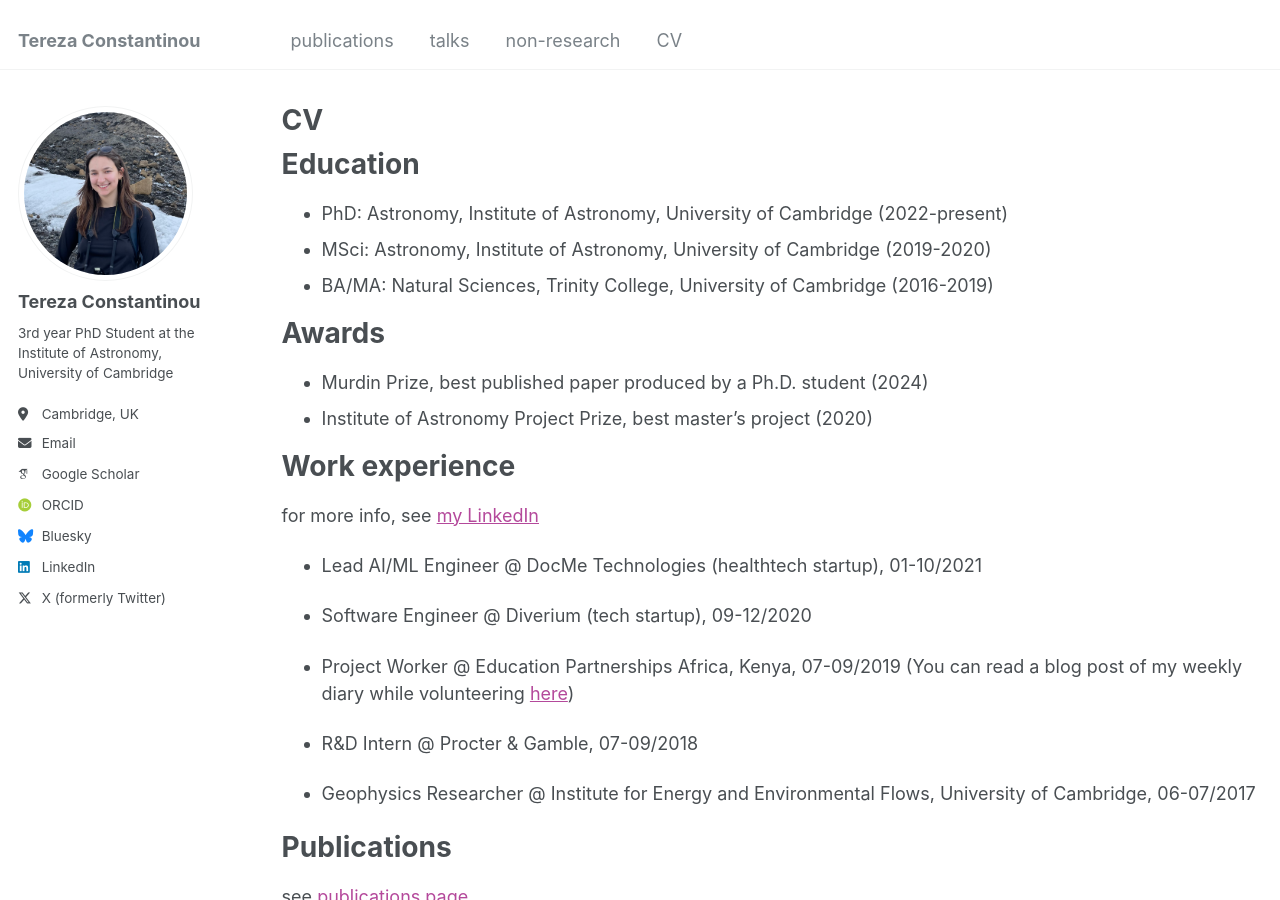
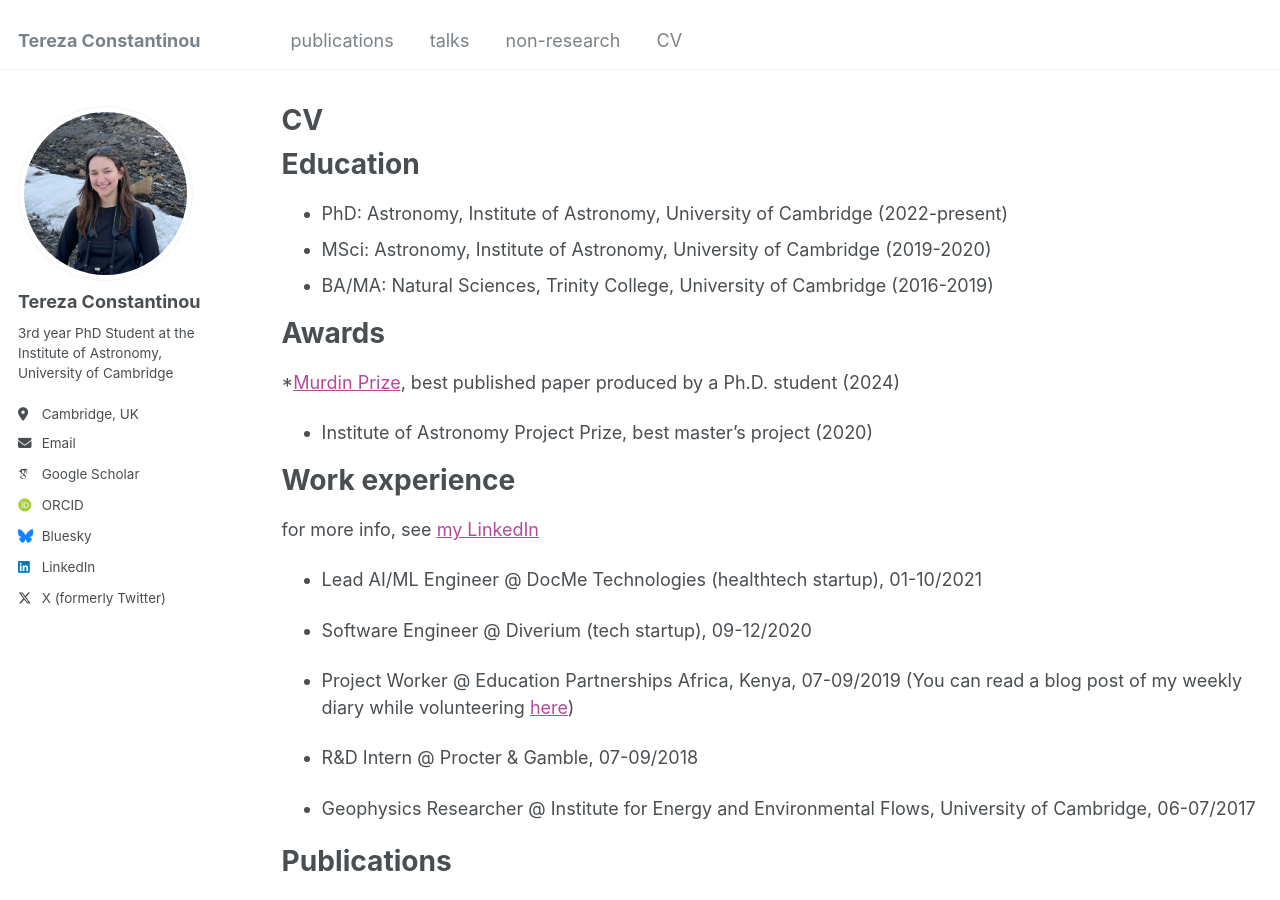
Before and after one commit to terezaconst/terezaconst.github.io, a Jekyll site: the page built from _pages/cv.md, in a window 1280 px wide and 900 px high. Built offline with Jekyll 4.4.1, drawn with Linux system fonts in a browser that asks for light colours; some web fonts are replaced; some of the changed lines change nothing that is shown.

Commit message:
Update cv.md

```diff
--- a/_pages/cv.md
+++ b/_pages/cv.md
@@ -17,7 +17,7 @@ Education
 
 Awards
 ======
-* Murdin Prize, best published paper produced by a Ph.D. student (2024)
+*[Murdin Prize](https://www.ast.cam.ac.uk/current-students/postgraduate/your-phd/murdin-prize), best published paper produced by a Ph.D. student (2024)
 * Institute of Astronomy Project Prize, best master's project (2020)
 
 Work experience
```
